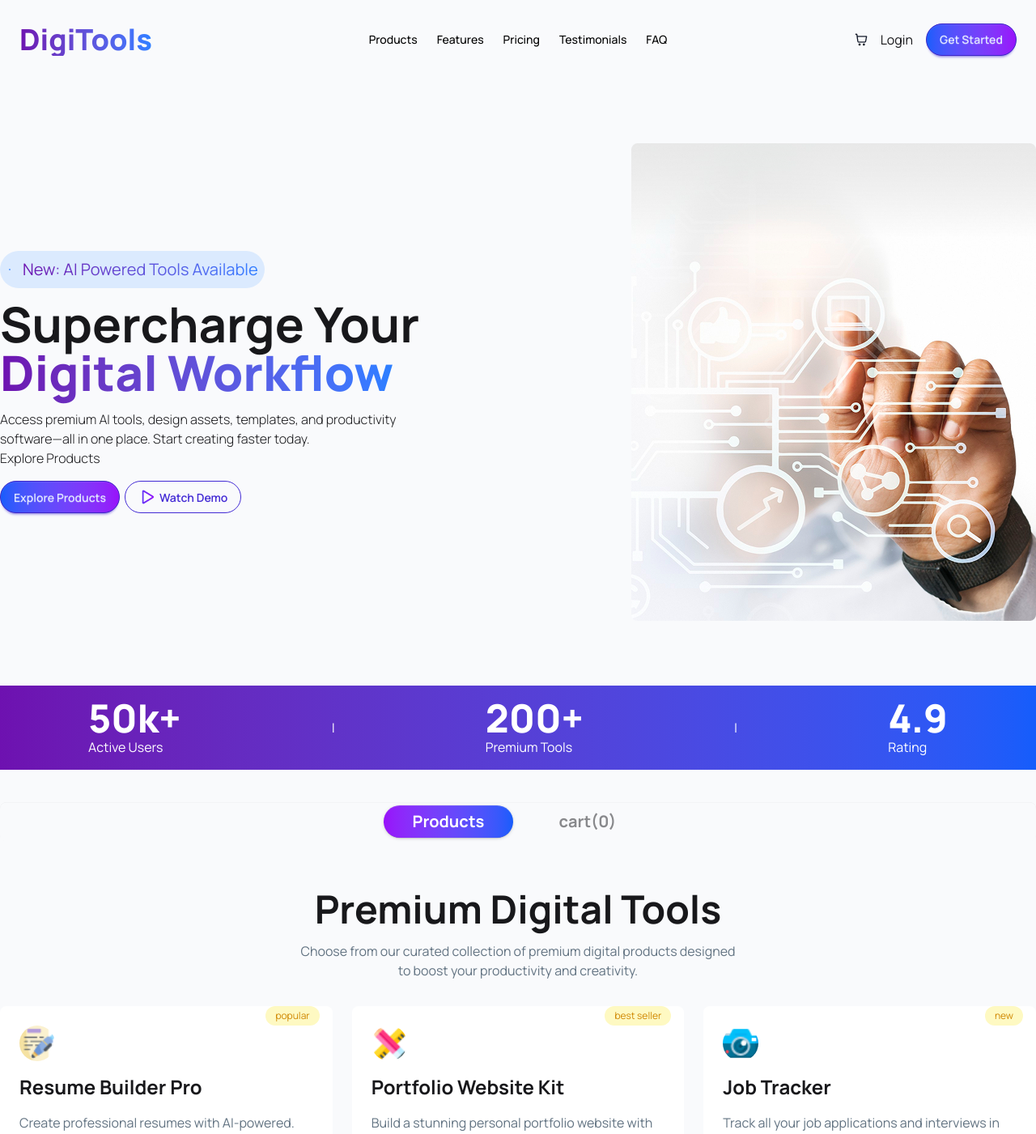
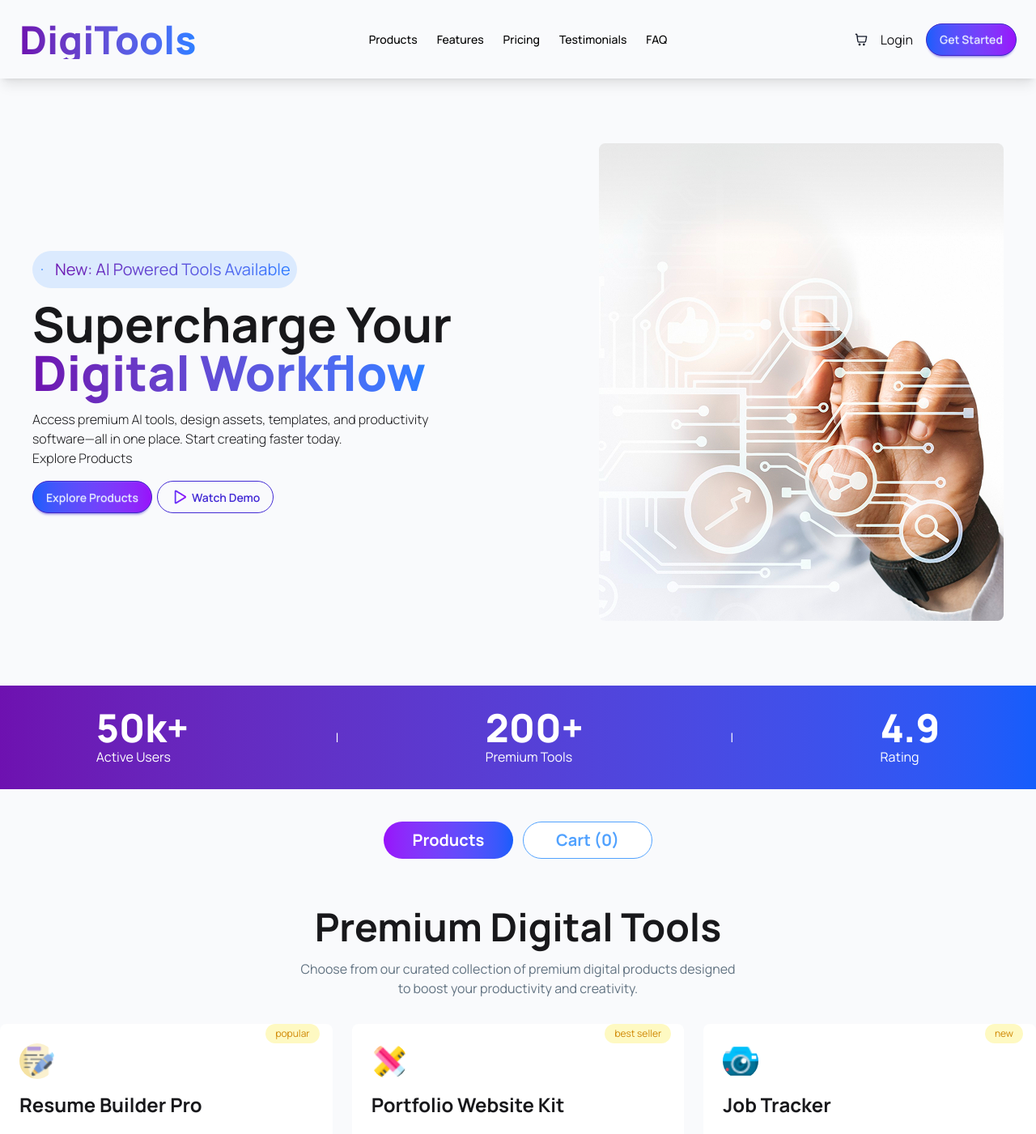
Before and after one commit to Jame-saj/my-assignment-6, a React (Vite) app: page / in a window 1280 px wide. Shown: the top 1401 px of the page at 81% size. Built offline with nearby package versions, Linux system fonts and the light colour scheme.

Commit message:
fully done

```diff
--- a/src/App.jsx
+++ b/src/App.jsx
@@ -24,23 +24,30 @@ function App() {
       <Navbar />
       <Banner />
       <Rating />
-      <div className="tabs tabs-box justify-center bg-transparent gap-3">
-        <input
-          type="radio"
-          name="my_tabs_1"
-          className="tab text-white bg-gradient-to-r from-purple-600 to-blue-600 rounded-full text-xl font-bold w-40"
-          aria-label="Products"
+
+      <div className="flex justify-center gap-3 mt-5">
+       <button
           onClick={() => setActiveTab('Products')}
-          defaultChecked
-        />
-        <input
-          type="radio"
-          name="my_tabs_1"
-          className="tab text-xl font-bold rounded-full w-40"
-          aria-label={`cart(${carts.length})`}
+          className={`w-40 rounded-full text-xl font-bold py-2 ${
+            activeTab === 'Products'
+              ? 'text-white bg-gradient-to-r from-purple-600 to-blue-600'
+              : 'bg-white text-purple-400 border'
+          }`}
+        >
+          Products
+        </button>
+        <button
           onClick={() => setActiveTab('Cart')}
-        />
+          className={`w-40 rounded-full text-xl font-bold py-2 ${
+            activeTab === 'Cart'
+              ? 'text-white bg-gradient-to-r from-purple-600 to-blue-600'
+              : 'text-blue-400 border bg-white  '
+          }`}
+        >
+          Cart ({carts.length})
+        </button>
       </div>
+
       {activeTab === 'Products' && (
         <Products
           carts={carts}
--- a/src/components/Banner.jsx
+++ b/src/components/Banner.jsx
@@ -4,7 +4,7 @@ import play from "../assets/products/Play.png"
 
 const Banner = () => {
   return (
-    <div className="container mx-auto">
+    <div className="container mx-auto px-10">
       <div className="flex py-20 items-center justify-between">
         <div className="right space-y-4">
           <div className="inline-flex gap-1 bg-blue-100 p-1 rounded-full items-center mb-3.5">
@@ -15,7 +15,7 @@ const Banner = () => {
           </div>
           <p className="text-6xl space-y-1 font-bold">
             Supercharge Your <br />
-            <span className='className=" text-6xl font-extrabold bg-gradient-to-r from-purple-800 to-blue-500  bg-clip-text text-transparent'>
+            <span className='className=" text-6xl font-extrabold bg-gradient-to-r from-purple-800 to-blue-500 mt-1  bg-clip-text text-transparent'>
               {' '}
               Digital Workflow
             </span>
--- a/src/components/Navbar.jsx
+++ b/src/components/Navbar.jsx
@@ -3,10 +3,10 @@ import cartImg from "../assets/products/shopping-cart.png"
 
 const Navbar = () => {
   return (
-    <div>
+    <div className="shadow-lg">
       <div className="container mx-auto navbar p-6 items-center">
         <div className="navbar-start">
-          <a className=" text-4xl font-extrabold bg-gradient-to-r from-purple-800 to-blue-500  bg-clip-text text-transparent">
+          <a className=" text-5xl font-extrabold bg-gradient-to-r from-purple-800 to-blue-500  bg-clip-text text-transparent">
             DigiTools
           </a>
         </div>
--- a/src/components/Rating.jsx
+++ b/src/components/Rating.jsx
@@ -3,7 +3,7 @@ import React from 'react';
 const Rating = () => {
   return (
     <div className="bg-gradient-to-r from-purple-800 to-blue-600">
-      <div className="container mx-auto items-center flex justify-around p-4 mb-10">
+      <div className="container mx-auto items-center flex justify-around p-7 mb-10">
         <div className="">
           <h1 className="font-extrabold text-white text-5xl">50k+</h1>
           <p className="text-white">Active Users</p>
```
